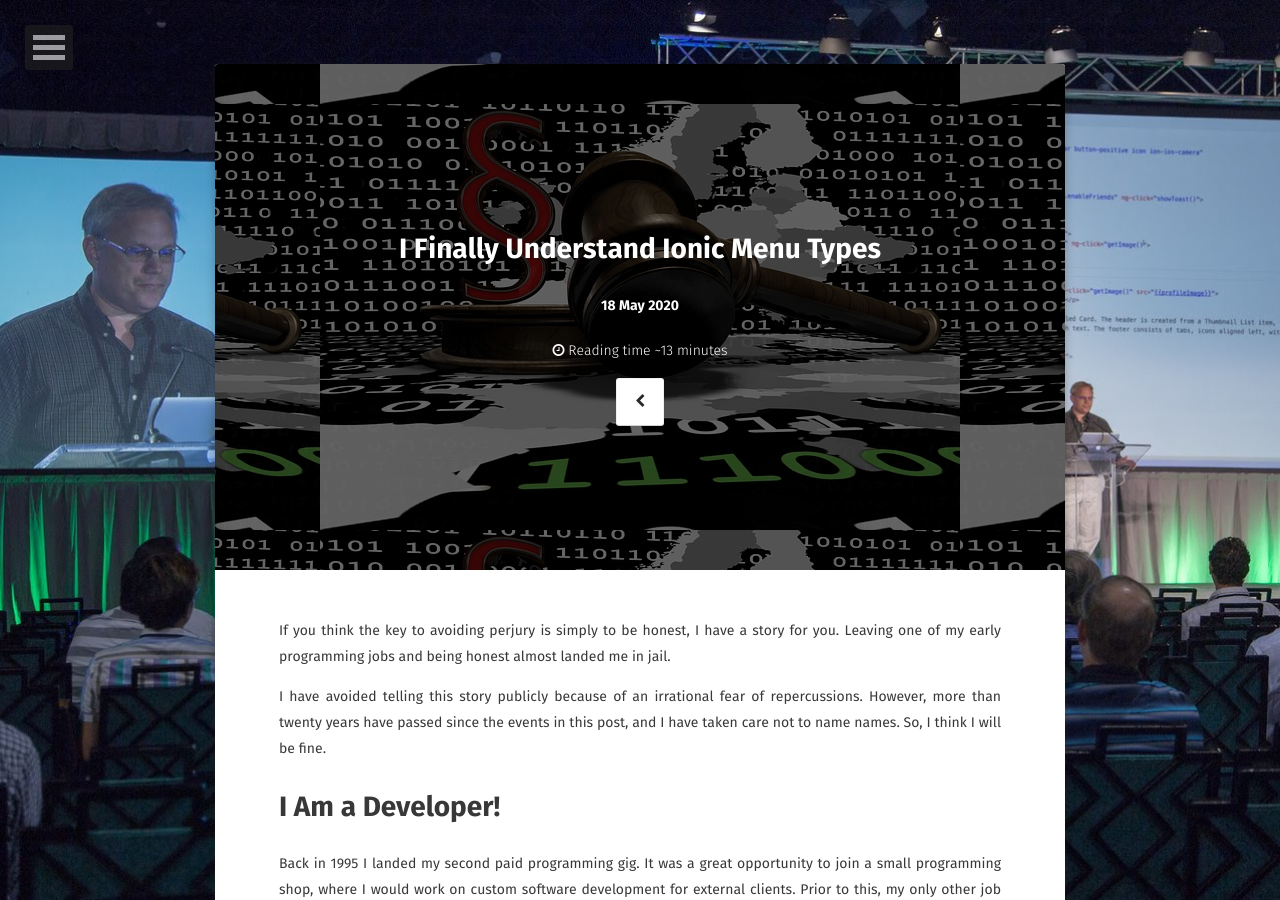
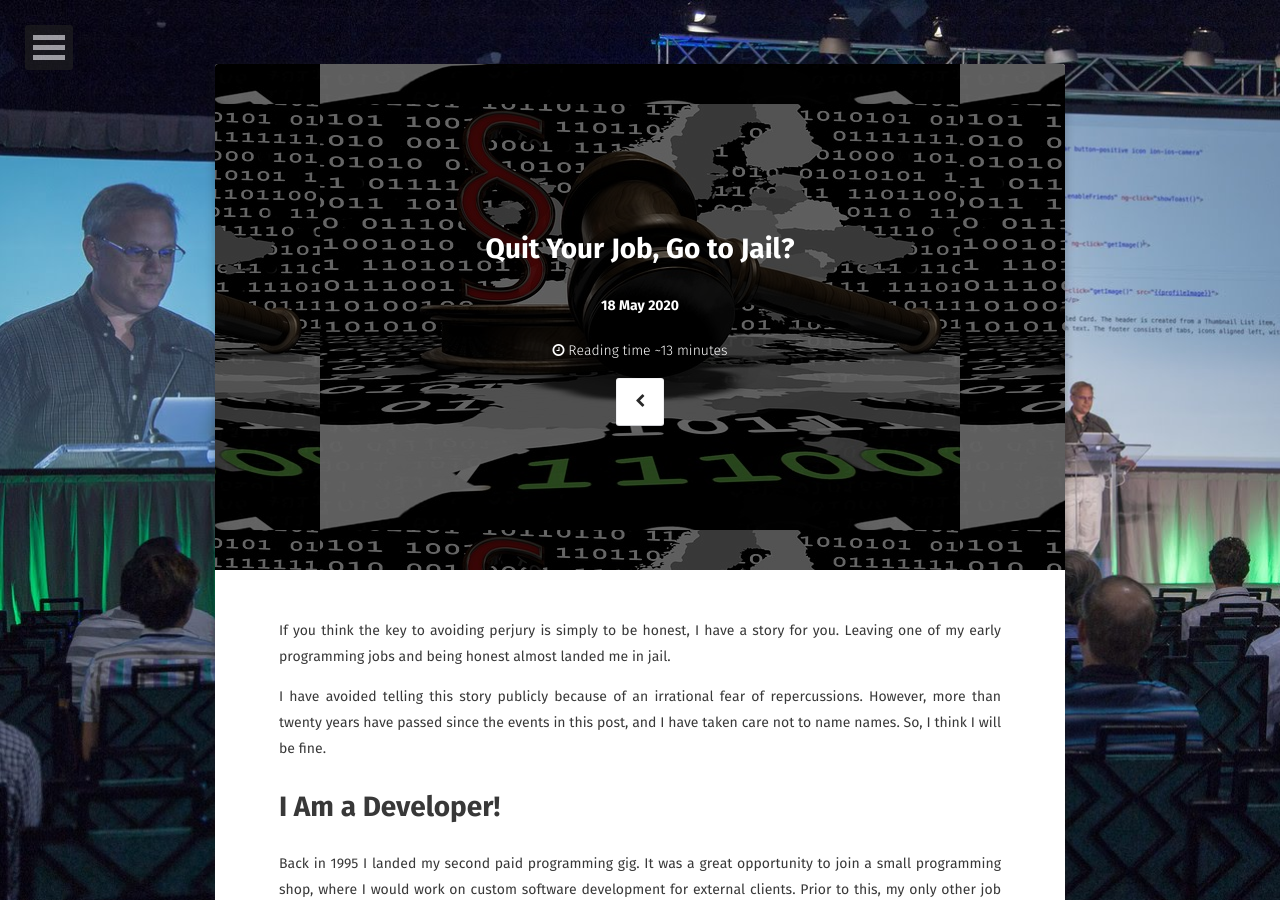
Before and after one commit to walkingriver/walkingriver.github.io, a Jekyll site: the page built from _posts/2020-05-18-perjury.md, in a window 1280 px wide and 900 px high. Built offline with Jekyll 4.4.1, drawn with Linux system fonts in a browser that asks for light colours; some web fonts are replaced.

Commit message:
Fixed post title

```diff
--- a/_posts/2020-05-18-perjury.md
+++ b/_posts/2020-05-18-perjury.md
@@ -1,6 +1,6 @@
 ---
 layout: post
-title: I Finally Understand Ionic Menu Types
+title: Quit Your Job, Go to Jail?
 date: '2020-05-18'
 author: Michael Callaghan
 tags:
```
